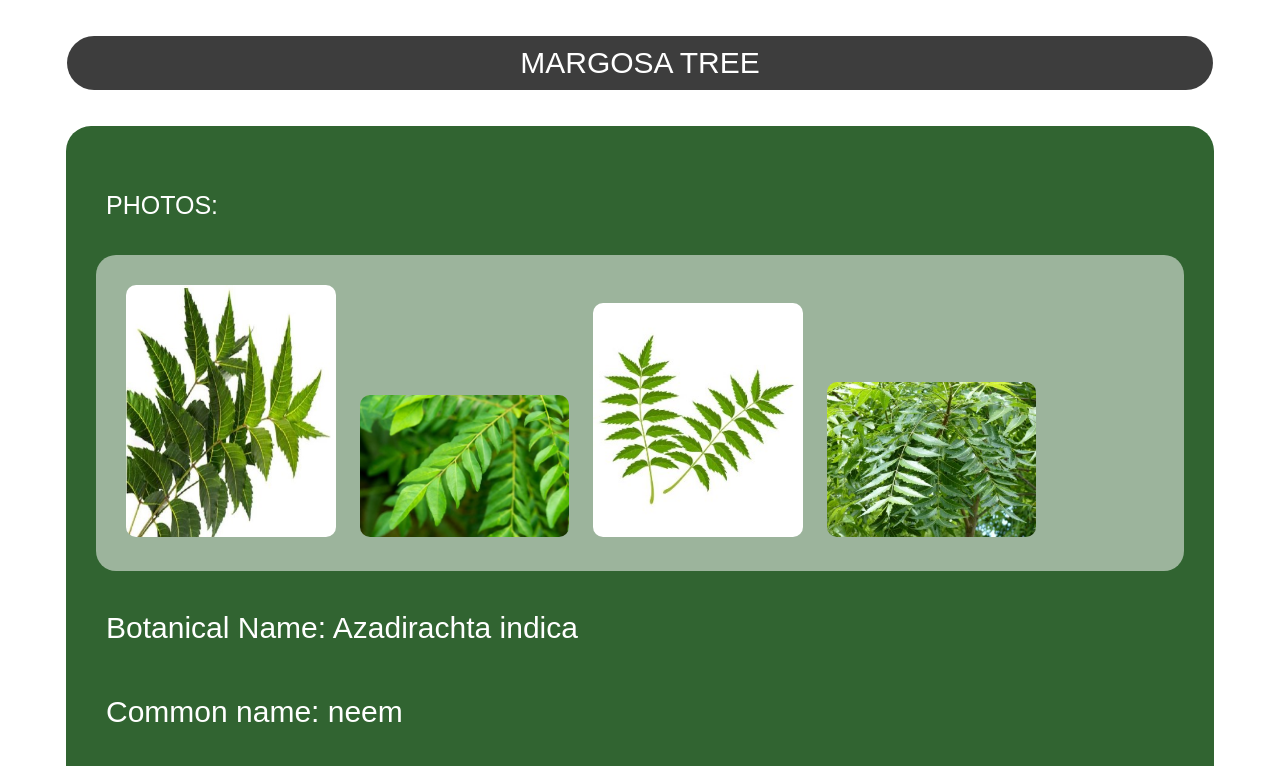
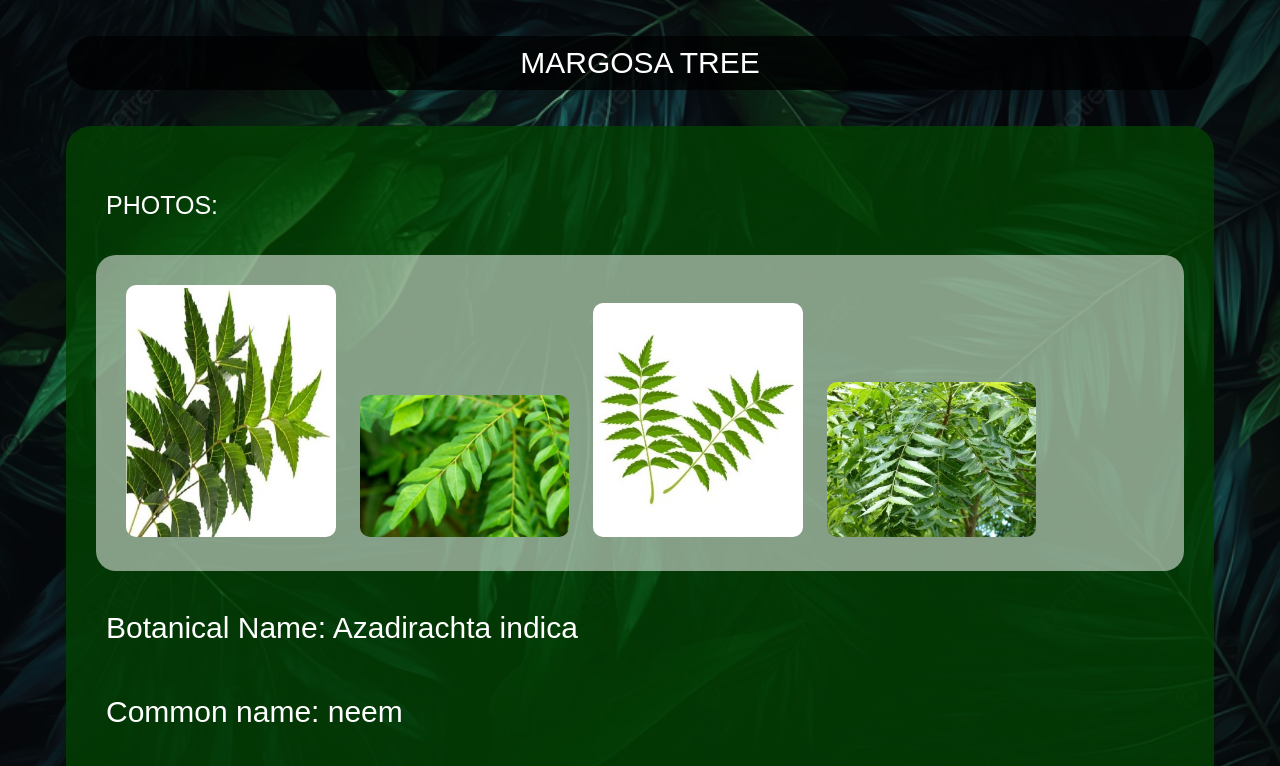
Before and after one commit to Ariyannath-prog/SIH-2024-Prototype, a plain HTML site: page h2.html in a window 1280 px wide. Shown: the top 766 px of the page. Drawn offline with nearby package versions, Linux system fonts and the light colour scheme; no server answers; files whose address does not match are found by name.

Commit message:
Update h_style.css

```diff
--- a/h_style.css
+++ b/h_style.css
@@ -1,6 +1,6 @@
 body{
     margin: 0;
-    background-image: url(images_files/pngtree-lush-palm-leaves-a-glimpse-of-the-enchanting-jungle-s-dark-image_13802393.png);
+    background-image: url(pngtree-lush-palm-leaves-a-glimpse-of-the-enchanting-jungle-s-dark-image_13802393.png);
     background-attachment: fixed;
     background-size: cover;
     background-position: left;
```
